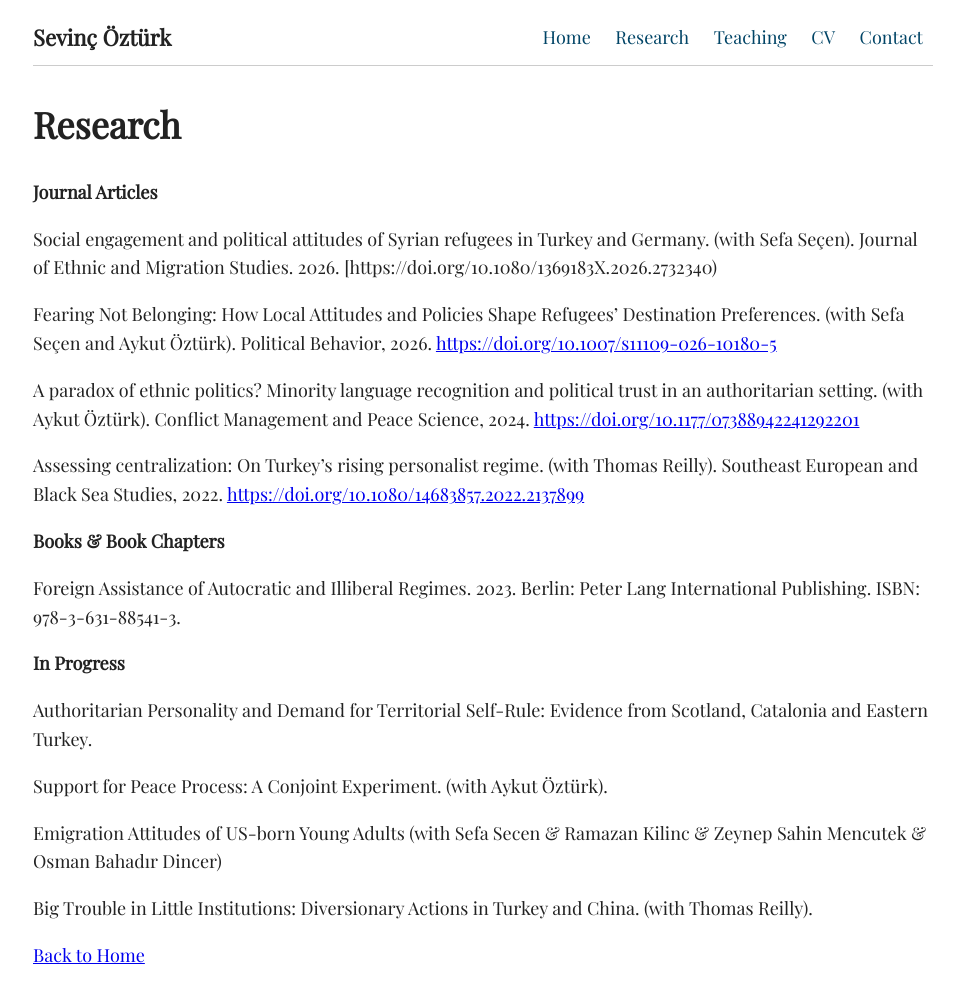
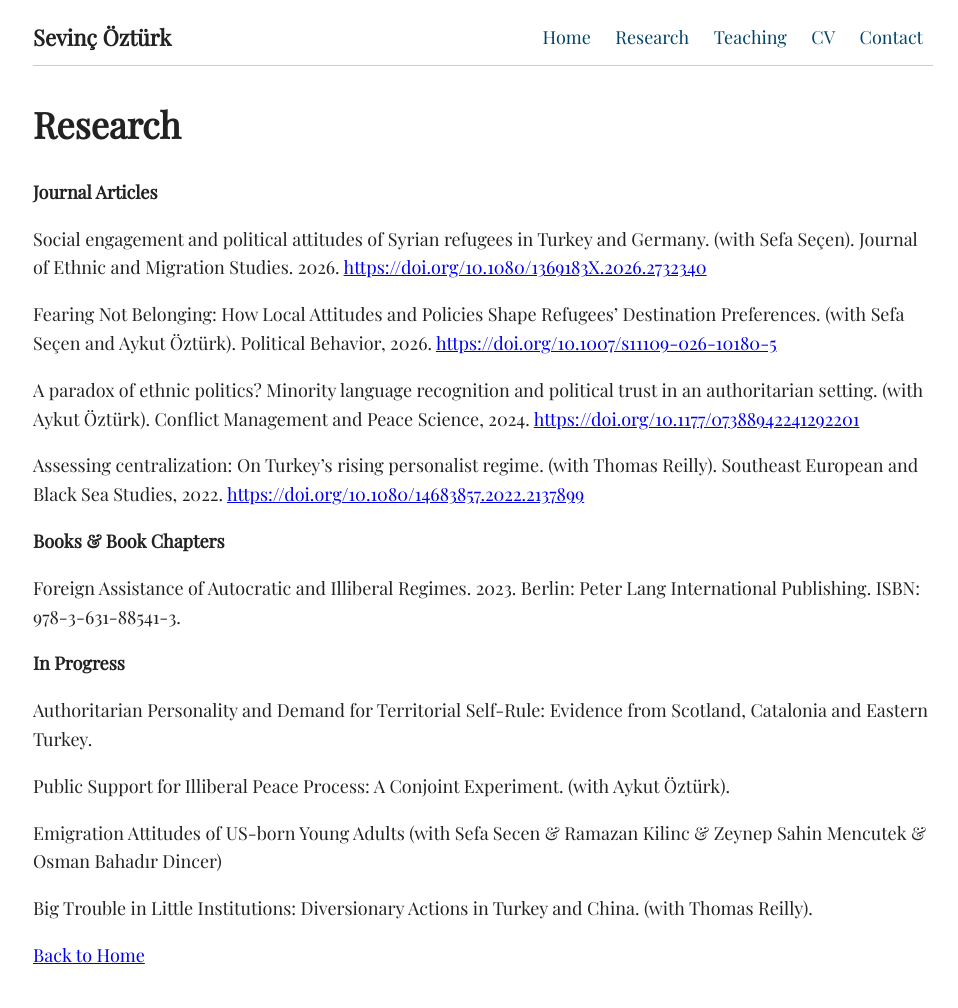
Before and after one commit to SevincOzturk/sevincozturk.github.io, a Jekyll site: the page built from research.md, in a window 1280 px wide. Shown: the whole page, without its empty margins (157-1115 px from the left). Built offline with Jekyll 4.4.1, drawn with Linux system fonts in a browser that asks for light colours.

Commit message:
Update research.md

```diff
--- a/research.md
+++ b/research.md
@@ -7,7 +7,7 @@ title: Research
 
 **Journal Articles**
 
-Social engagement and political attitudes of Syrian refugees in Turkey and Germany. (with Sefa Seçen). Journal of Ethnic and Migration Studies. 2026. [https://doi.org/10.1080/1369183X.2026.2732340)
+Social engagement and political attitudes of Syrian refugees in Turkey and Germany. (with Sefa Seçen). Journal of Ethnic and Migration Studies. 2026. [https://doi.org/10.1080/1369183X.2026.2732340](https://doi.org/10.1080/1369183X.2026.2732340)
 
 Fearing Not Belonging: How Local Attitudes and Policies Shape Refugees’ Destination Preferences. (with Sefa Seçen and Aykut Öztürk). Political Behavior, 2026.  [https://doi.org/10.1007/s11109-026-10180-5](https://doi.org/10.1177/07388942241292201)
 
@@ -25,7 +25,7 @@ Foreign Assistance of Autocratic and Illiberal Regimes. 2023. Berlin: Peter Lang
 
 Authoritarian Personality and Demand for Territorial Self-Rule: Evidence from Scotland, Catalonia and Eastern Turkey.
 
-Support for Peace Process: A Conjoint Experiment. (with Aykut Öztürk).
+Public Support for Illiberal Peace Process: A Conjoint Experiment. (with Aykut Öztürk).
 
 Emigration Attitudes of US-born Young Adults (with Sefa Secen & Ramazan Kilinc & Zeynep Sahin Mencutek & Osman Bahadır Dincer)
 
```
